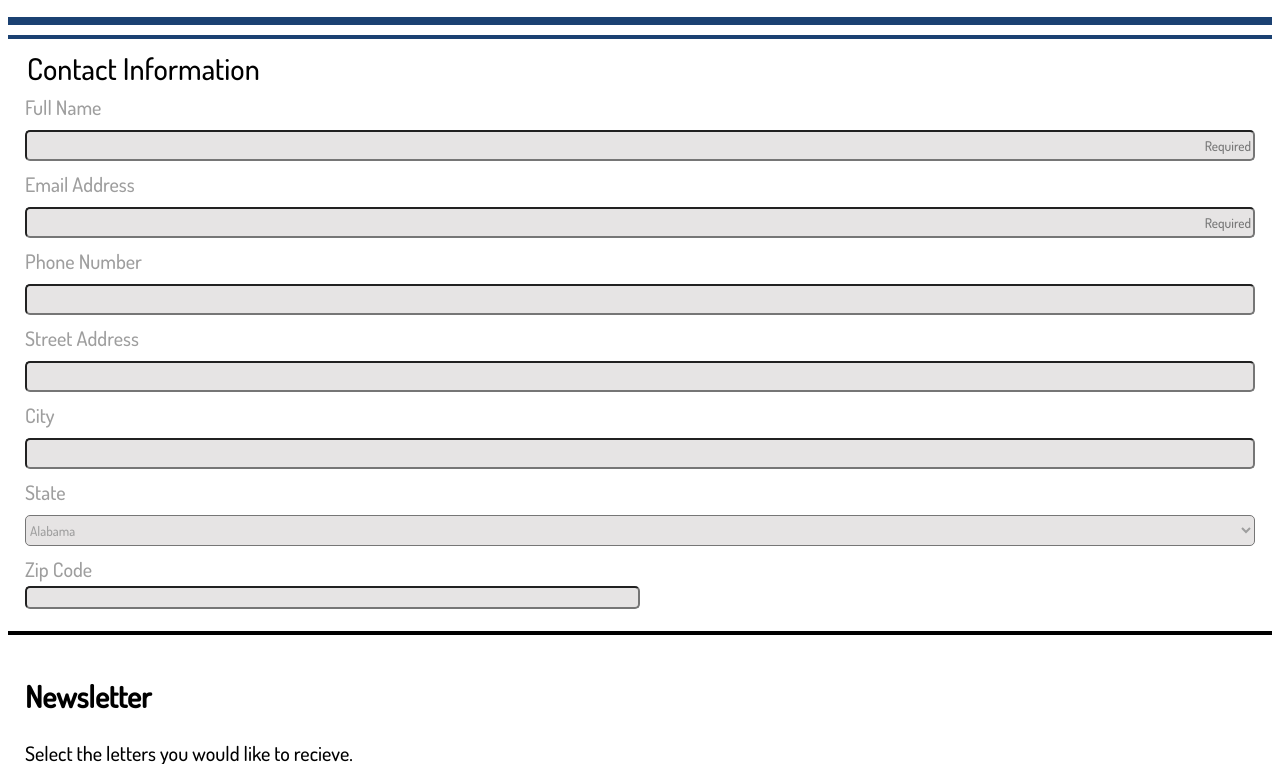
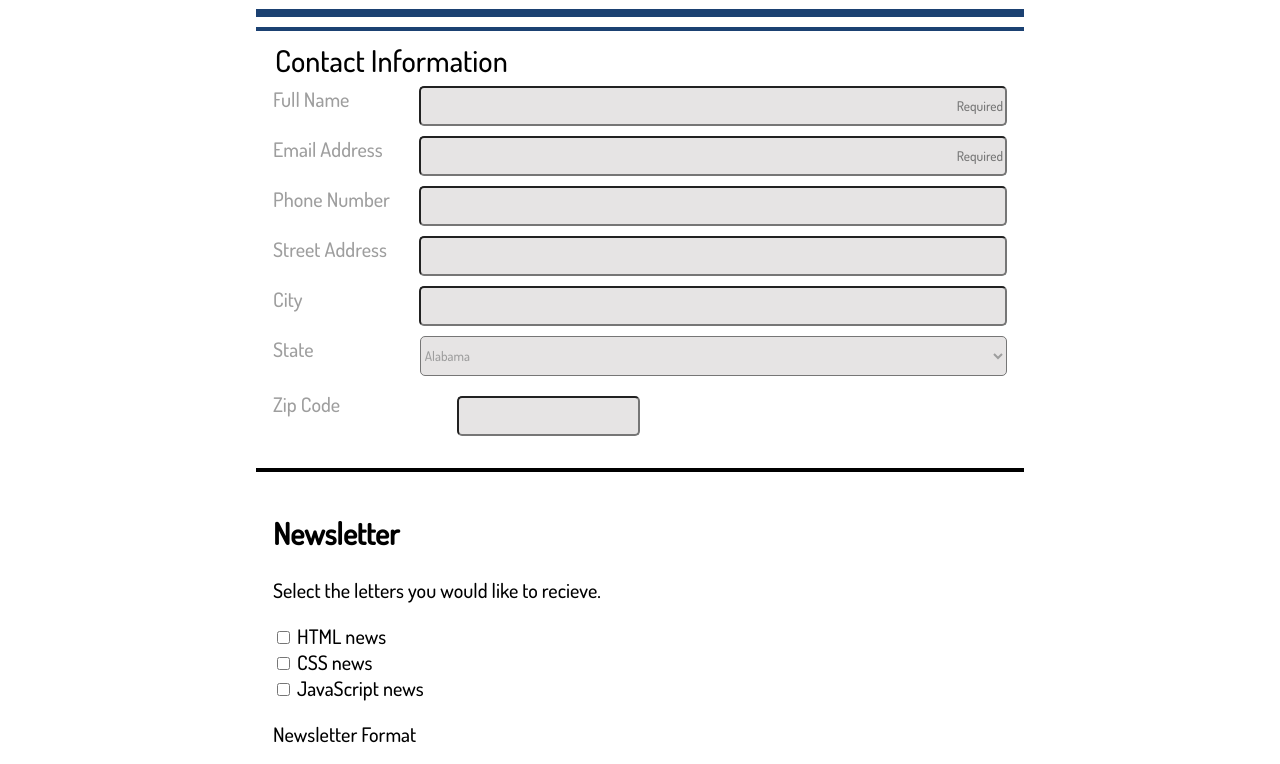
Before and after one commit to Biglipthompson/Html-loginForms-page, a plain HTML site: page index.html in a window 1280 px wide. Shown: the part 205-969 px from the top of the page. Drawn offline with Linux system fonts and the light colour scheme.

Commit message:
Commit latest push.
Commit. almost finished.

```diff
--- a/index.html
+++ b/index.html
@@ -25,42 +25,63 @@
 
 
         <form action="index.html" method="post">
-        <fieldset class="first-field">
+
+        <fieldset class="contact-info">
         <legend class="first-leg">Contact Information</legend>
 
+
+        <div class="flex-pair">
         <label for="name" class="gray-p">Full Name</label>
         <input type="text" id="name" name="user_name" placeholder="Required" class="required top-half-inputs" required><br>
+        </div>
 
+        <div class="flex-pair">
         <label for="email" class="gray-p">Email Address</label>
         <input type="email" id="email" name="user_email" placeholder="Required" class="required top-half-inputs" required><br>
+        </div>
+
+        <div class="flex-pair">
+        <label for="phone" class="gray-p">Phone Number</label>
+        <input type="tel" id="phone" name="phone" class="top-half-inputs"><br>
+        </div>
 
 
-            <label for="phone" class="gray-p">Phone Number</label>
-            <input type="tel" id="phone" name="phone" class="top-half-inputs"><br>
+        <div class="flex-pair">
+        <label for="text" class="gray-p">Street Address</label>
+        <input type="address" id="text" name="stree_address" class="top-half-inputs"><br>
+        </div>
 
-            <label for="text" class="gray-p">Street Address</label><br>
-            <input type="address" id="text" name="stree_address" class="top-half-inputs"><br>
 
-            <label for="city" class="gray-p">City</label><br>
+        <div class="flex-pair">
+        <label for="city" class="gray-p">City</label>
         <input type="city" id="city" name="city" class="top-half-inputs"><br>
+        </div>
 
-            <label for="state" class="gray-p">State</label><br>
-            <select id="state" name= user_state class="gray-p top-half-inputs state"><br>
+        <div class="flex-pair">
+        <label for="state" class="gray-p">State</label>
+        <select id="state" name= user_state class="gray-p top-half-inputs">
         <option value="AL">Alabama</option>
         <option value="AK">Alaska</option>
         <option value="AZ">Arizona</option>
         </select>
+        </div>
 
-
-            <label for="zip" class="gray-p">Zip Code</label><br>
-            <input type="text" id="zip" name="text" class="zip">
+        <div class="flex-pair">
+        <label for="zip" class="gray-p">Zip Code</label>
+        <input type="text" id="zip" name="text" class="zip state">
+        </div>
 
         </fieldset>
+
+        <!-- -------------------------END OF FIRST FIELDSET ------------------>
 
 
         <hr class="third-hr">
 
-      <fieldset class="second-field">
+
+        <!--------------------------- SECOND FIELDSET----------------------- -->
+
+        <fieldset class="newsletter">
         <h2 class="news">Newsletter</h2>
 
         <p> Select the letters you would like to recieve.</p>
@@ -81,19 +102,18 @@
         <label for="javascript_news">JavaScript news</label>
         </div>
 
-            <p class="news-form">Newsletter format</p>
+        <p class="news-form">Newsletter Format</p>
+
 
         <div>
         <input type="checkbox" name="html">
         <label for="html">HTML</label>
         </div>
 
+
         <div>
         <input type="checkbox" name="plain_text">
         <label for="plain_text">Plain text</label>
-            </div>
-
-
         </div>
 
 
--- a/styles.css
+++ b/styles.css
@@ -18,6 +18,52 @@
     color:  rgb(27, 65, 114);
 }
 
+
+/* -------------------  FIELDSETS AND INPUT/LABELS---------- */
+
+.contact-info{
+    display: flex;
+    flex-direction: column;
+    text-align: left;
+    border: hidden;
+
+}
+
+.contact-info label {
+    margin-bottom: 10px;
+}
+
+.contact-info input{
+    height: 40px;
+    margin-bottom: 10px;
+}
+
+.contact-info .flex-pair{
+    display: flex;
+    flex-direction: column;
+}
+
+.newsletter{
+    border: hidden;
+    text-align: left;
+}
+
+.flex-pair{
+    display: flex;
+    flex-direction: column;
+}
+
+
+.top-half-inputs{
+    width: 100%;
+    padding-top: 5px;
+    padding-bottom: 5px;
+    border-radius: 5px;
+    background-color: rgb(230, 228, 228);
+}
+
+/* -------------END OF FIELDSETS ANS LABLES/INPUTS----------------- */
+
 .required{
     text-align: right;
     }
@@ -31,6 +77,9 @@ textarea:focus{
     color: rgb(158, 158, 158);
 }
 
+
+
+/* THIS SECTION IS FOR HR */
 .first-hr{
     border: solid  rgb(27, 65, 114) 4px;
 
@@ -42,30 +91,14 @@ textarea:focus{
 .third-hr{
     border: solid black 2px;
 }
+/* THIS IS THE END OF THE HR */
+
+
+
 
 .first-leg{
     text-align: left;
     font-size: 30px;
-}
-
-.first-field{
-    text-align: left;
-    border: hidden;
-
-}
-.second-field{
-    border: hidden;
-    text-align: left;
-}
-
-.top-half-inputs{
-    width: 100%;
-    padding-top: 5px;
-    padding-bottom: 5px;
-    margin-top: 10px;
-    margin-bottom: 10px;
-    border-radius: 5px;
-    background-color: rgb(230, 228, 228);
 }
 
 select{
@@ -84,6 +117,8 @@ select{
 body {
     text-align: center;
     font-size: 20px;
+    margin: 0 auto;
+    max-width: 768px;
 
 }
 
@@ -125,16 +160,44 @@ body {
 
 
 
-/* SELECTORS */
+
+
+/*------------ MEDIA QUERY ---------*/
+
+@media (min-width: 768px){
+.contact-info .flex-pair{
+    flex-direction: row;
+    }
+
+select .contact-info input{
+    flex-grow: 1;
+    flex-basis: 75%;
+}
+
+.contact-info label{
+    flex-basis: 25%;
+    height: 50px;
+    margin: auto 0;
+}
+
+#zip{
+    max-width: 25%;
+}
+
+label .gray-p{
+    flex-basis: 25%;
+}
 
 
 
+select{
+    margin-bottom: 10px;
+}
 
-/* MEDIA QUERIES */
+input[id="zip"]{
+    margin-top: 10px;
 
-@media (min-width: 768px){
-
-
+}
 
 
 }
```
Lines whose indentation alone changed are shown as unchanged.
